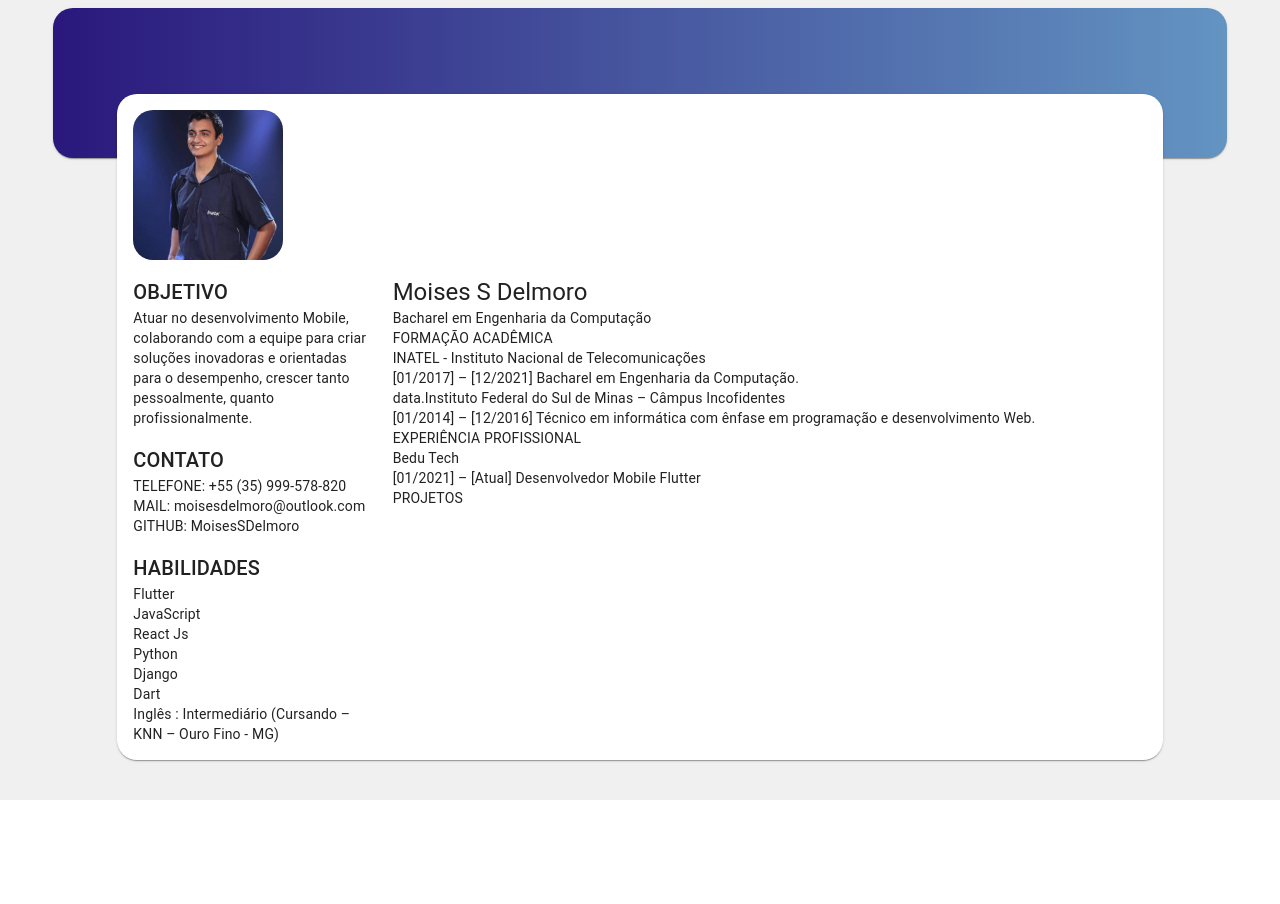
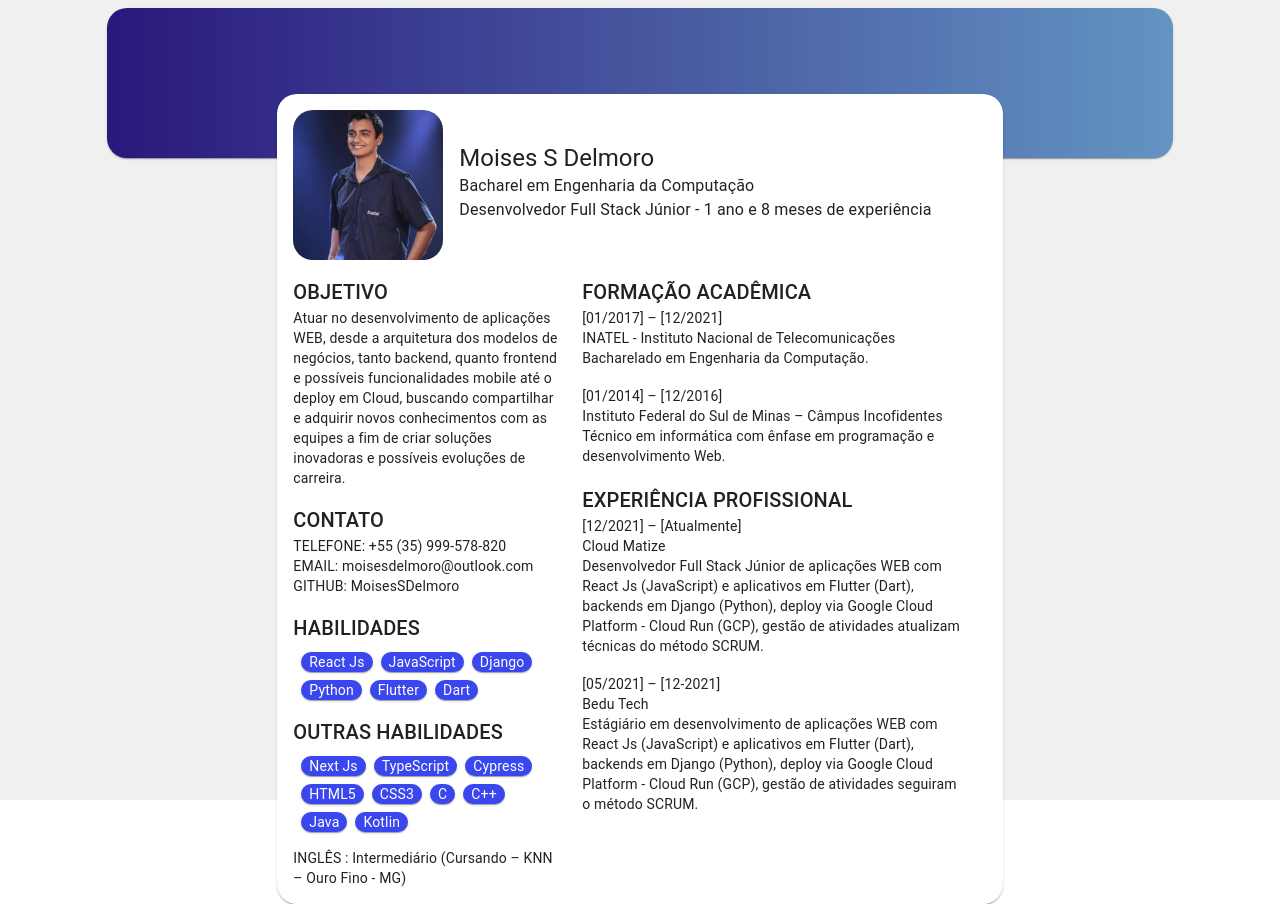
Before and after one commit to MoisesSDelmoro/MoisesSDelmoro-CV, a React (Create React App) app: page / in a window 1280 px wide. Before the commit the page ends 800 px from the top, so only its background shows below. Built offline with nearby package versions, Linux system fonts and the light colour scheme.

Commit message:
feat: update settings page

```diff
--- a/src/mocks/data.js
+++ b/src/mocks/data.js
@@ -1,20 +1,45 @@
 const data = {
     goal: "OBJETIVO",
-    goal_message: "Atuar no desenvolvimento Mobile, colaborando com a equipe para criar soluções inovadoras e orientadas para o desempenho, crescer tanto pessoalmente, quanto profissionalmente.",
+    goal_message: "Atuar no desenvolvimento de aplicações WEB, desde a arquitetura dos modelos de negócios, tanto backend, quanto frontend e possíveis funcionalidades mobile até o deploy em Cloud, buscando compartilhar e adquirir novos conhecimentos com as equipes a fim de criar soluções inovadoras e possíveis evoluções de carreira.",
+
+
     contact: "CONTATO",
-    contacts: ["TELEFONE: +55 (35) 999-578-820", "MAIL: moisesdelmoro@outlook.com", "GITHUB: MoisesSDelmoro"],
+    contacts: ["TELEFONE: +55 (35) 999-578-820", "EMAIL: moisesdelmoro@outlook.com", "GITHUB: MoisesSDelmoro"],
+
+
     skills: "HABILIDADES",
-    my_skills: ["Flutter", "JavaScript", "React Js", "Python", "Django", "Dart", "Inglês : Intermediário (Cursando – KNN – Ouro Fino - MG)"],
+    my_skills: ["React Js", "JavaScript", "Django", "Python", "Flutter", "Dart"],
+
+
+    other_skills: " OUTRAS HABILIDADES",
+    my_other_skills: ["Next Js", "TypeScript", "Cypress", "HTML5", "CSS3", "C", "C++", "Java", "Kotlin"],
+    languages: "INGLÊS : Intermediário (Cursando – KNN – Ouro Fino - MG)",
+
+
     name: "Moises S Delmoro",
     course: "Bacharel em Engenharia da Computação",
+    current: "Desenvolvedor Full Stack Júnior - 1 ano e 8 meses de experiência",
+
+
     academic_education: "FORMAÇÃO ACADÊMICA",
     university: "INATEL - Instituto Nacional de Telecomunicações",
-    university_message: "[01/2017] – [12/2021] Bacharel em Engenharia da Computação.",
+    university_date: "[01/2017] – [12/2021]",
+    university_message: "Bacharelado em Engenharia da Computação.",
+
+
     school: "Instituto Federal do Sul de Minas – Câmpus Incofidentes",
-    school_essage: "[01/2014] – [12/2016] Técnico em informática com ênfase em programação e desenvolvimento Web.",
+    school_date: "[01/2014] – [12/2016]",
+    school_message: "Técnico em informática com ênfase em programação e desenvolvimento Web.",
+
+
     work_sperience: "EXPERIÊNCIA PROFISSIONAL",
+    cloud_matize: "Cloud Matize",
+    cloud_matize_date: "[12/2021] – [Atualmente]",
+    cloud_matize_message: "Desenvolvedor Full Stack Júnior de aplicações WEB com React Js (JavaScript) e aplicativos em Flutter (Dart), backends em Django (Python), deploy via Google Cloud Platform - Cloud Run (GCP), gestão de atividades atualizam técnicas do método SCRUM.",
+
     bedu_tech: "Bedu Tech",
-    bedu_tech_message: "[01/2021] – [Atual] Desenvolvedor Mobile Flutter",
+    bedu_tech_date: "[05/2021] – [12-2021]",
+    bedu_tech_message: "Estágiário em desenvolvimento de aplicações WEB com React Js (JavaScript) e aplicativos em Flutter (Dart), backends em Django (Python), deploy via Google Cloud Platform - Cloud Run (GCP), gestão de atividades seguiram o método SCRUM.",
     projects: "PROJETOS"
 }
 
--- a/src/modules/curriculum/pages/Curriculum.jsx
+++ b/src/modules/curriculum/pages/Curriculum.jsx
@@ -1,5 +1,5 @@
 // Libs
-import { Box, Card, CardMedia, Grid, Typography } from '@mui/material'
+import { Card, CardMedia, Grid, Typography } from '@mui/material'
 
 // Project
 import myImg from 'assets/images/me.jpg'
@@ -13,7 +13,9 @@ function Curriculum() {
     >
       <Grid
         item
-        xs={11}
+        xs={11.5}
+        md={11}
+        lg={10}
         pt={1}
       >
         <Card
@@ -22,17 +24,20 @@ function Curriculum() {
             borderRadius: '20px',
             minHeight: '150px'
           }}
-        >
-          <Box m={2}></Box>
-        </Card>
+        />
       </Grid>
       <Grid
         item
-        xs={11}
+        xs={12}
+        md={10}
+        lg={8}
       >
-        <Card sx={{ mt: -8, mx: 8, borderRadius: '20px' }}>
+        <Card
+          sx={{ mt: -8, mx: { xs: 2, md: 4, lg: 8 }, borderRadius: '20px' }}
+        >
           <Grid
             container
+            width="100%"
             rowSpacing={2}
             columnSpacing={3}
             p={2}
@@ -41,15 +46,37 @@ function Curriculum() {
               item
               xs={12}
             >
+              <Grid
+                container
+                justifyContent="flex-start"
+              >
+                <Grid item>
                   <CardMedia
-                sx={{ height: 150, width: 150, borderRadius: '20px' }}
+                    sx={{
+                      height: { xs: 100, md: 120, lg: 150 },
+                      width: { xs: 100, md: 120, lg: 150 },
+                      borderRadius: '20px'
+                    }}
                     image={myImg}
-                title="Eu"
+                    title="My picture"
                   />
                 </Grid>
                 <Grid
                   item
-              xs={3}
+                  pl={2}
+                  mt={{ xs: 0, md: 2, lg: 4 }}
+                >
+                  <Typography variant="h5">{data.name}</Typography>
+                  <Typography variant="body1">{data.course}</Typography>
+                  <Typography variant="body1">{data.current}</Typography>
+                </Grid>
+              </Grid>
+            </Grid>
+            <Grid
+              item
+              xs={12}
+              md={12}
+              lg={5}
             >
               <Grid
                 container
@@ -62,10 +89,10 @@ function Curriculum() {
                 </Grid>
                 <Grid item>
                   <Typography variant="h6">{data.contact}</Typography>
-                  {data.contacts.map((item) => (
+                  {data.contacts.map((item, index) => (
                     <Typography
                       variant="body2"
-                      key={item}
+                      key={'contact' + index}
                     >
                       {item}
                     </Typography>
@@ -73,46 +100,100 @@ function Curriculum() {
                 </Grid>
                 <Grid item>
                   <Typography variant="h6">{data.skills}</Typography>
-                  {data.my_skills.map((item) => (
+                  <Grid container>
+                    {data.my_skills.map((item, index) => (
+                      <Grid item>
+                        <Card
+                          sx={{
+                            backgroundColor: '#3b47ee',
+                            borderRadius: '20px',
+                            mt: 1,
+                            ml: 1
+                          }}
+                        >
                           <Typography
                             variant="body2"
-                      key={item}
+                            key={'skills' + index}
+                            mx={1}
+                            color="white"
                           >
                             {item}
                           </Typography>
+                        </Card>
+                      </Grid>
                     ))}
+                  </Grid>
+                </Grid>
+                <Grid item>
+                  <Typography variant="h6">{data.other_skills}</Typography>
+                  <Grid container>
+                    {data.my_other_skills.map((item, index) => (
+                      <Grid item>
+                        <Card
+                          sx={{
+                            backgroundColor: '#3b47ee',
+                            borderRadius: '20px',
+                            mt: 1,
+                            ml: 1
+                          }}
+                        >
+                          <Typography
+                            variant="body2"
+                            key={'otherSkills' + index}
+                            mx={1}
+                            color="white"
+                          >
+                            {item}
+                          </Typography>
+                        </Card>
+                      </Grid>
+                    ))}
+                  </Grid>
+                </Grid>
+                <Grid item>
+                  <Typography variant="body2">{data.languages}</Typography>
                 </Grid>
               </Grid>
             </Grid>
             <Grid
               item
-              xs={9}
+              xs={12}
+              md={12}
+              lg={7}
             >
               <Grid item>
-                <Typography variant="h5">{data.name}</Typography>
-                <Typography variant="body2">{data.course}</Typography>
-              </Grid>
-              <Grid item>
-                <Typography variant="body2">
-                  {data.academic_education}
-                </Typography>
+                <Typography variant="h6">{data.academic_education}</Typography>
+                <Typography variant="body2">{data.university_date}</Typography>
                 <Typography variant="body2">{data.university}</Typography>
                 <Typography variant="body2">
                   {data.university_message}
                 </Typography>
-                <Typography variant="body2">data.{data.school}</Typography>
-                <Typography variant="body2">{data.school_essage}</Typography>
+                <br />
+                <Typography variant="body2">{data.school_date}</Typography>
+                <Typography variant="body2">{data.school}</Typography>
+                <Typography variant="body2">{data.school_message}</Typography>
+                <br />
               </Grid>
               <Grid item>
-                <Typography variant="body2">{data.work_sperience}</Typography>
+                <Typography variant="h6">{data.work_sperience}</Typography>
+                <Typography variant="body2">
+                  {data.cloud_matize_date}
+                </Typography>
+                <Typography variant="body2">{data.cloud_matize}</Typography>
+                <Typography variant="body2">
+                  {data.cloud_matize_message}
+                </Typography>
+                <br />
+                <Typography variant="body2">{data.bedu_tech_date}</Typography>
                 <Typography variant="body2">{data.bedu_tech}</Typography>
                 <Typography variant="body2">
                   {data.bedu_tech_message}
                 </Typography>
               </Grid>
-              <Grid item>
+              <br />
+              {/* <Grid item>
                 <Typography variant="body2">{data.projects}</Typography>
-              </Grid>
+              </Grid> */}
             </Grid>
           </Grid>
         </Card>
```
Lines whose indentation alone changed are shown as unchanged.
